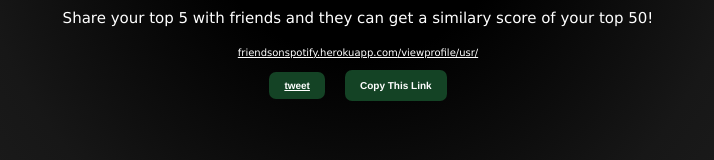
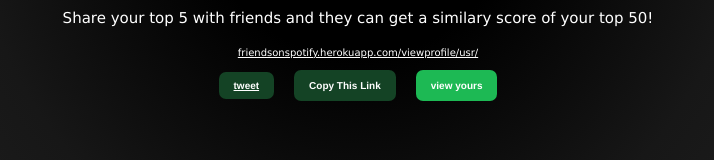
Before and after one commit to oademid2/friends-on-spotify, a React (Create React App) app in the folder client/: page /viewprofile in a window 1280 px wide. Shown: the part 502-662 px from the top of the page, without its empty margins (282-996 px from the left). Built offline with nearby package versions, Linux system fonts and the light colour scheme; no server answers.

Commit message:
view your profile & removed update display_name

```diff
--- a/client/src/Landing.js
+++ b/client/src/Landing.js
@@ -67,7 +67,7 @@
             <img className ="landing-img" src={titleImg}></img><br></br>
             <p className="landing-caption"> How it works? When you get your top plays you get a link you can share with friends. By clicking a friends link you can sign in an automatically compare your listens that you have in common. </p>
             <Button onClick={this.viewProfile} className = "themed-btn">Get Started</Button>
-            <Button href="/cmp/demo" className = "themed-btn">view demo</Button>
+
 
             </div>
 
@@ -79,6 +79,7 @@
 
 
 //end of return
+//<Button href="/cmp/demo" className = "themed-btn">view demo</Button>
 )
 
 //end of render
--- a/client/src/Profile.js
+++ b/client/src/Profile.js
@@ -11,6 +11,7 @@
 
     this.simulatedLogin = this.simulatedLogin.bind(this);
     this.copyLink = this.copyLink.bind(this);
+    this.viewProfile = this.viewProfile.bind(this);
 
     this.state = {
       user:{
@@ -190,6 +191,19 @@
 
  };
 
+ viewProfile = () =>{
+  if(api.userIsValid()){
+    this.props.history.push("/viewprofile/usr/"+localStorage.getItem("username"))
+    return
+  }
+
+  api.simulatedLogin().then((res)=>{
+    console.log(res.data)
+    console.log('redirecting through spotify....')
+    window.location.href = res.data
+  })
+}
+
 render(){
 
 return (
@@ -253,12 +267,14 @@
 <p className="sharing-link"><a href="">{api.HOST}/viewprofile/usr/{localStorage.getItem("username")}</a></p>
 <a class= "themed-btn dark-green-bg" href="https://twitter.com/intent/tweet?text=Hello%20world">tweet</a>
 <button className = "themed-btn dark-green-bg" onClick={this.copyLink}>Copy This Link</button>
-{api.userIsValid()?<button onClick={()=> api.reset(this.props) } className = "themed-btn">logout</button> : <span></span>}
+{api.userIsValid()?<button onClick={()=> api.reset(this.props) } className = "themed-btn">logout</button> :
+<button onClick={()=> api.viewProfile } className = "themed-btn">view yours</button> }
 
 </div>):
   (  <div className="">
   <p className="">Compare to your top 50 and let them send you their similarity score!</p>
   <button className = "themed-btn dark-green-bg" onClick={this.compare}>Compare</button>
+
   {api.userIsValid()?<button onClick={()=> api.reset(this.props) } className = "themed-btn">logout</button> : <span></span>}
 
 
```
Also changed, not shown: 1 other file (tests, documents, lock files or other folders).
